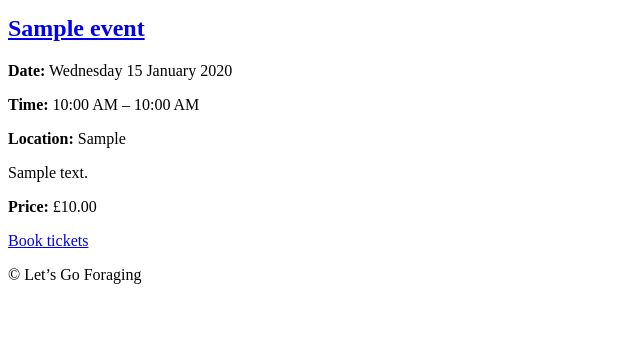
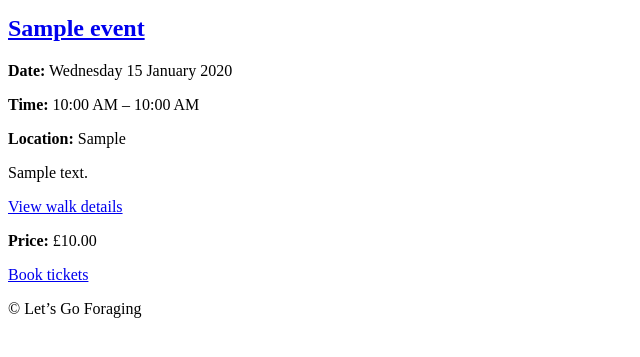
Before and after one commit to hannahashe/letsgoforaging, a Django app: page /walks/ in a window 1280 px wide. Shown: the part 222-579 px from the top of the page, without its empty margins (0-640 px from the left). Run offline with Django 5.2, Linux system fonts and the light colour scheme; tables that the repository leaves empty hold one stand-in row (values such as "Sample post").

Commit message:
Add link to view walk details in event list

```diff
--- a/core/templates/core/event_list.html
+++ b/core/templates/core/event_list.html
@@ -41,6 +41,10 @@
 
                     <p>{{ event.short_description }}</p>
 
+                    <p>
+                        <a href="{{ event.get_absolute_url }}">View walk details</a>
+                    </p>
+
                     {% if event.price %}
                         <p>
                             <strong>Price:</strong>
```
